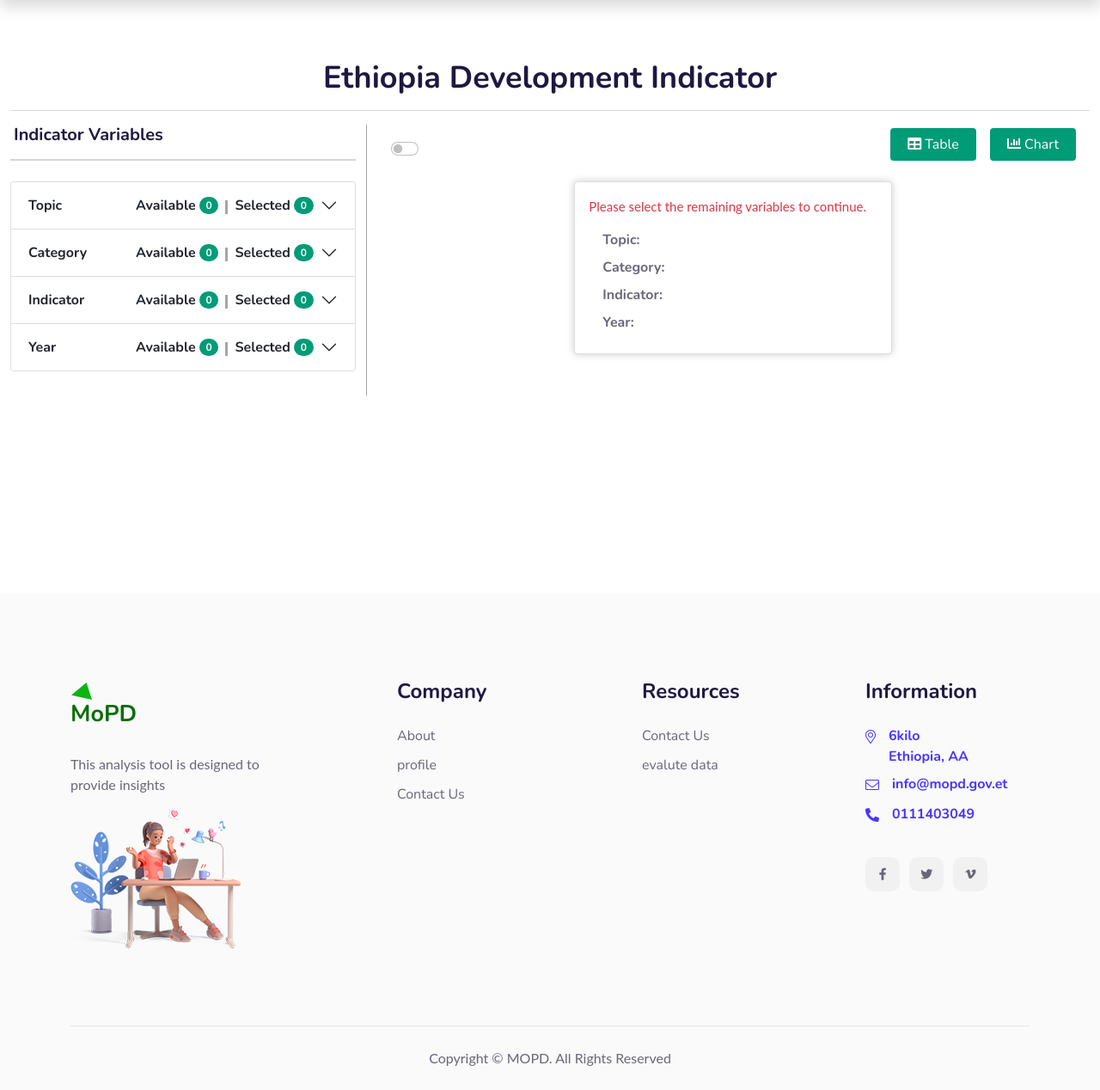
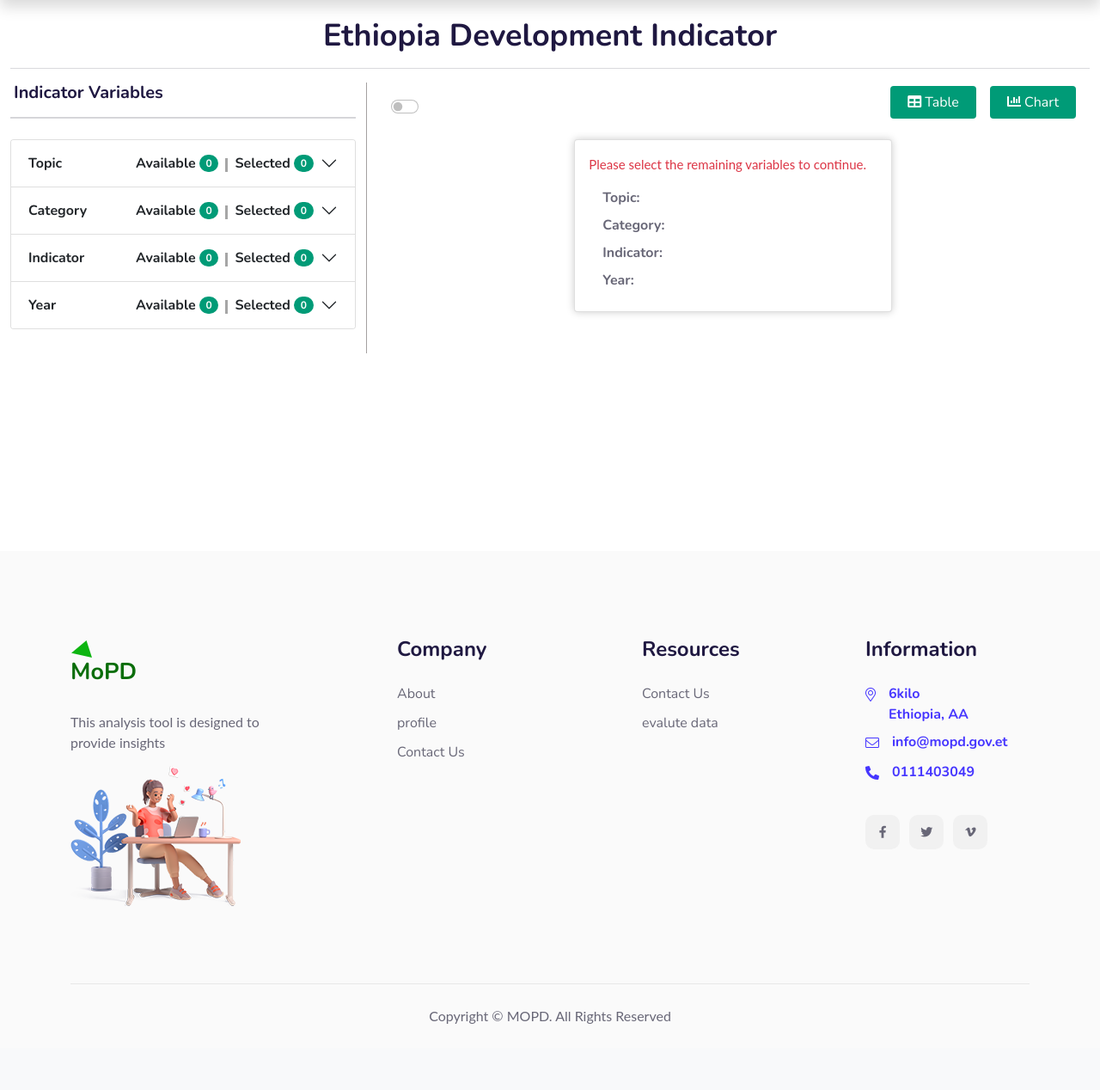
Before and after one commit to MikiyasMebrate/Time-Series-Data, a Django app: page /data/ in a window 1280 px wide. Shown: the part 91-1359 px from the top of the page at 86% size. After the commit the page ends 1282 px from the top, so only its background shows below. Run offline with Django 4.2, Linux system fonts and the light colour scheme; data that the repository does not hold is empty; parts of the project's set-up code (start-up, migrations or seed data) failed here and were passed over; some libraries are stand-ins or nearby versions; some web fonts are replaced.

Commit message:
pushing changes on cache

```diff
--- a/TimeSeriesBase/templates/data.html
+++ b/TimeSeriesBase/templates/data.html
@@ -16,7 +16,7 @@
 </head>
   <body>
     {% include 'includes/navbar.html'%}
-    <section class='pt-5 mt-5'>
+    <section class='pt-1 '>
     <div class="container-fluid mt-3">
       <h2 class='text-center'>Ethiopia Development Indicator</h2>
       <hr class="divider">
```
